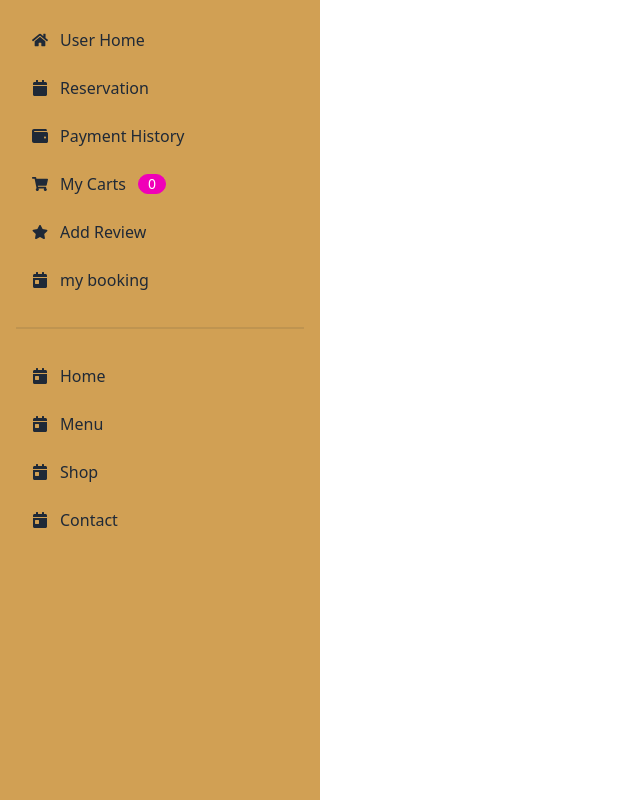
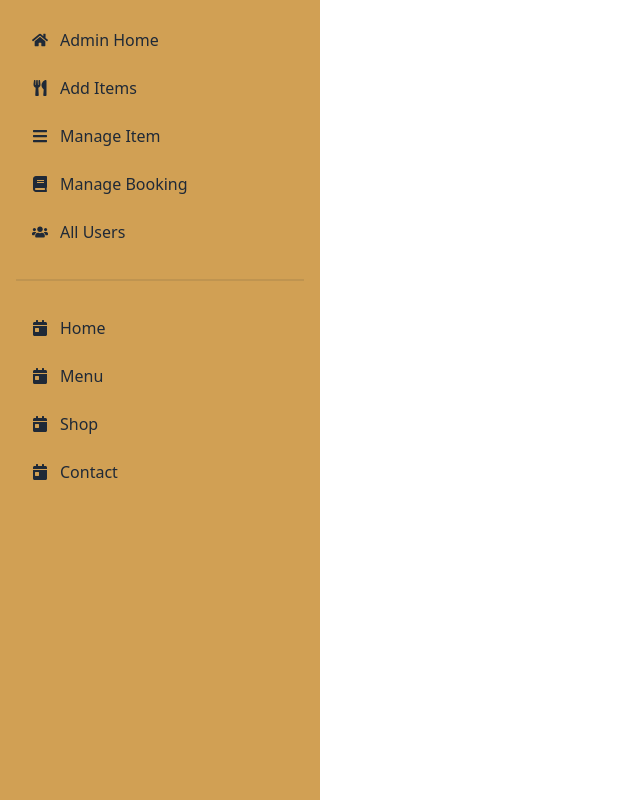
Before and after one commit to Hmonsur55/bistor-resturant, a React (Vite) app: page /dashboard in a window 1280 px wide. Shown: the whole page, without its empty margins (0-640 px from the left). Built offline with nearby package versions, Linux system fonts and the light colour scheme; no server answers.

Commit message:
added admon role

```diff
--- a/src/Registration/Registration.jsx
+++ b/src/Registration/Registration.jsx
@@ -6,6 +6,7 @@ import { useState } from 'react';
 import { Link, useLocation, useNavigate } from 'react-router-dom';
 import { Helmet } from 'react-helmet-async';
 import Swal from "sweetalert2";
+import SocialLogin from '../pages/login/SocialLogin';
 const Registration = () => {
     const  [success, setSuccess] =useState('')
     const  [error, setError] =useState('')
@@ -117,6 +118,7 @@ const Registration = () => {
             <p>
               Already Have an Account <Link to="/login">Login</Link>
             </p>
+            <SocialLogin></SocialLogin>
           </div>
         </div>
       </section>
--- a/src/layout/Dashboard.jsx
+++ b/src/layout/Dashboard.jsx
@@ -1,9 +1,12 @@
 
 import { Link, NavLink, Outlet } from 'react-router-dom';
-import { FaHome,FaCalendar, FaWallet, FaShoppingCart,FaCalendarDay, FaStar } from "react-icons/fa";
+import { FaHome,FaCalendar, FaWallet, FaShoppingCart,FaCalendarDay, FaStar, FaUtensils, FaBars, FaBook, FaUsers } from "react-icons/fa";
 import useCart from '../hooks/useCart';
 
 const Dashboard = () => {
+  // TODO: load data form server based on admin data
+  const isAdmin = true;
+
   const [cart] = useCart()
     return (
       <div className="drawer drawer-mobile">
@@ -19,7 +22,63 @@ const Dashboard = () => {
         </div>
         <div className="drawer-side">
           <label htmlFor="my-drawer-2" className="drawer-overlay"></label>
+
           <ul className="menu p-4 w-80 bg-[#D1A054] text-base-content">
+            {isAdmin ? (
+              <>
+                <li>
+                  <NavLink
+                    to="/"
+                    className={({ isActive, isPending }) =>
+                      isPending ? "pending" : isActive ? "active" : ""
+                    }
+                  >
+                    <FaHome></FaHome>Admin Home
+                  </NavLink>
+                </li>
+                <li>
+                  <NavLink
+                    to="/#"
+                    className={({ isActive, isPending }) =>
+                      isPending ? "pending" : isActive ? "active" : ""
+                    }
+                  >
+                    <FaUtensils></FaUtensils> Add Items
+                  </NavLink>
+                </li>
+                <li>
+                  <NavLink
+                    to="/#"
+                    className={({ isActive, isPending }) =>
+                      isPending ? "pending" : isActive ? "active" : ""
+                    }
+                  >
+                    <FaBars></FaBars> Manage Item
+                  </NavLink>
+                </li>
+                <li>
+                  <NavLink
+                    to="/#"
+                    className={({ isActive, isPending }) =>
+                      isPending ? "pending" : isActive ? "active" : ""
+                    }
+                  >
+                    <FaBook></FaBook> Manage Booking
+                  </NavLink>
+                </li>
+                <li>
+                  <NavLink
+                    to="/dashboard/allusers"
+                    className={({ isActive, isPending }) =>
+                      isPending ? "pending" : isActive ? "active" : ""
+                    }
+                  >
+                    <FaUsers></FaUsers> All Users
+                  </NavLink>
+                </li>
+              </>
+            ) : (
+              <>
                 <li>
                   <NavLink
                     to="/"
@@ -58,7 +117,10 @@ const Dashboard = () => {
                     }
                   >
                     <FaShoppingCart></FaShoppingCart> My Carts
-                <span className="badge badge-secondary"> {cart.length || 0}</span>
+                    <span className="badge badge-secondary">
+                      {" "}
+                      {cart.length || 0}
+                    </span>
                   </NavLink>
                 </li>
                 <li>
@@ -81,6 +143,9 @@ const Dashboard = () => {
                     <FaCalendarDay></FaCalendarDay> my booking
                   </NavLink>
                 </li>
+              </>
+            )}
+
             <div className="divider"></div>
             <li>
               <NavLink
--- /dev/null
+++ b/src/pages/Dashboard/AllUsers/AllUsers.jsx
@@ -0,0 +1,85 @@
+import { useQuery } from "@tanstack/react-query";
+import { FaTrashAlt, FaUserShield } from "react-icons/fa";
+import Swal from "sweetalert2";
+
+const AllUsers = () => {
+  const { data: users = [], refetch } = useQuery(["users"], async () => {
+    const res = await fetch("http://localhost:5000/users");
+    return res.json();
+  });
+    const handleDelete = (user) => {
+
+    }
+    const handleRole = (user) => {
+        fetch(`http://localhost:5000/users/admin/${user._id}`, {
+          method: "PATCH",
+        })
+          .then((res) => res.json())
+          .then((data) => {
+            console.log(data);
+              if (data.modifiedCount) {
+                refetch()
+              Swal.fire({
+                position: "top-end",
+                icon: "success",
+                title: `${(user.name, " added to admin")}`,
+                showConfirmButton: false,
+                timer: 1500,
+              });
+            }
+          });
+    }
+
+  return (
+    <div className="w-full">
+      <h1 className="text-3xl font-semibold w-10/12 mx-auto my-5 ">
+        Total Users {users.length}
+      </h1>
+
+      <div className="overflow-x-auto">
+        <table className="table table-zebra  w-10/12 mx-auto">
+          <thead>
+            <tr>
+              <th>#</th>
+              <th>Name</th>
+              <th>Email</th>
+              <th>Role</th>
+              <th>Action</th>
+            </tr>
+          </thead>
+          <tbody>
+            {users.map((user, index) => (
+              <tr key={user._id}>
+                <th>{index + 1}</th>
+                <td>{user.name}</td>
+                <td>{user.email}</td>
+                <td>
+                  {user.role === "admin" ? (
+                    "admin"
+                  ) : (
+                    <button
+                      onClick={() => handleRole(user)}
+                      className="btn btn-ghost text-white  bg-orange-400"
+                    >
+                      <FaUserShield></FaUserShield>
+                    </button>
+                  )}
+                </td>
+                <td>
+                  <button
+                    onClick={() => handleDelete(user)}
+                    className="btn btn-ghost text-white  bg-red-600"
+                  >
+                    <FaTrashAlt></FaTrashAlt>
+                  </button>
+                </td>
+              </tr>
+            ))}
+          </tbody>
+        </table>
+      </div>
+    </div>
+  );
+};
+
+export default AllUsers;
--- a/src/pages/login/Login.jsx
+++ b/src/pages/login/Login.jsx
@@ -15,6 +15,7 @@ import { useContext } from "react";
 import { authContext } from "../../AuthProvider/AuthProvider";
 import { Helmet } from "react-helmet-async";
 import Swal from "sweetalert2";
+import SocialLogin from "./SocialLogin";
 const Login = () => {
     const { signIn, googleSignIn } = useContext(authContext);
      const [success, setSuccess] = useState("");
@@ -60,16 +61,7 @@ const Login = () => {
         }
   };
 
-  const googleLogin = () => {
-    googleSignIn()
-      .then((result) => {
-        const looginUser = result.user;
-         navigate(from, { replace: true });
-      })
-      .catch((error) => {
-        setError(error);
-      });
-  };
+
   return (
     <section
       className="h-screen flex items-center"
@@ -128,9 +120,7 @@ const Login = () => {
           <p>
             Do not Have Account <Link to="/register">Register</Link>
           </p>
-          <button onClick={googleLogin} className="btn btn-accent">
-            google
-          </button>
+          <SocialLogin></SocialLogin>
         </div>
       </div>
     </section>
--- /dev/null
+++ b/src/pages/login/SocialLogin.jsx
@@ -0,0 +1,49 @@
+import React, { useContext, useState } from 'react';
+import { useLocation, useNavigate } from 'react-router-dom';
+import { authContext } from '../../AuthProvider/AuthProvider';
+
+const SocialLogin = () => {
+     const {  googleSignIn } = useContext(authContext);
+     const [success, setSuccess] = useState("");
+     const [error, setError] = useState("");
+     const navigate = useNavigate();
+     const location = useLocation();
+    const from = location.state?.from?.pathname || "/";
+
+     const googleLogin = () => {
+       googleSignIn()
+         .then((result) => {
+             const looginUser = result.user;
+              const userDetails = {
+                name: looginUser.displayName,
+                email: looginUser.email,
+              };
+              fetch(`http://localhost:5000/users`, {
+                method: "POST",
+                headers: {
+                  "content-type": "application/json",
+                },
+                body: JSON.stringify(userDetails),
+              })
+                .then((res) => res.json())
+                .then(() => {
+                  navigate(from, { replace: true });
+                });
+
+         })
+         .catch((error) => {
+           setError(error);
+         });
+    };
+
+    return (
+      <div>
+        <div className="divider"></div>
+        <button onClick={googleLogin} className="btn btn-accent">
+          google
+        </button>
+      </div>
+    );
+};
+
+export default SocialLogin;
--- a/src/router/Router.jsx
+++ b/src/router/Router.jsx
@@ -2,6 +2,7 @@ import { createBrowserRouter } from "react-router-dom";
 import Secrate from "../components/Secrate";
 import Dashboard from "../layout/Dashboard";
 import Main from "../layout/Main";
+import AllUsers from "../pages/Dashboard/AllUsers/AllUsers";
 import MyCart from "../pages/Dashboard/MyCart/MyCart";
 import Home from "../pages/Home/Home/Home";
 import Login from "../pages/login/Login";
@@ -52,6 +53,10 @@ export const router = createBrowserRouter([
       {
         path: 'mycarts',
         element: <MyCart></MyCart>
+      },
+      {
+        path: 'allusers',
+        element: <AllUsers></AllUsers>
       }
     ]
   }
```
Lines whose indentation alone changed are shown as unchanged.
